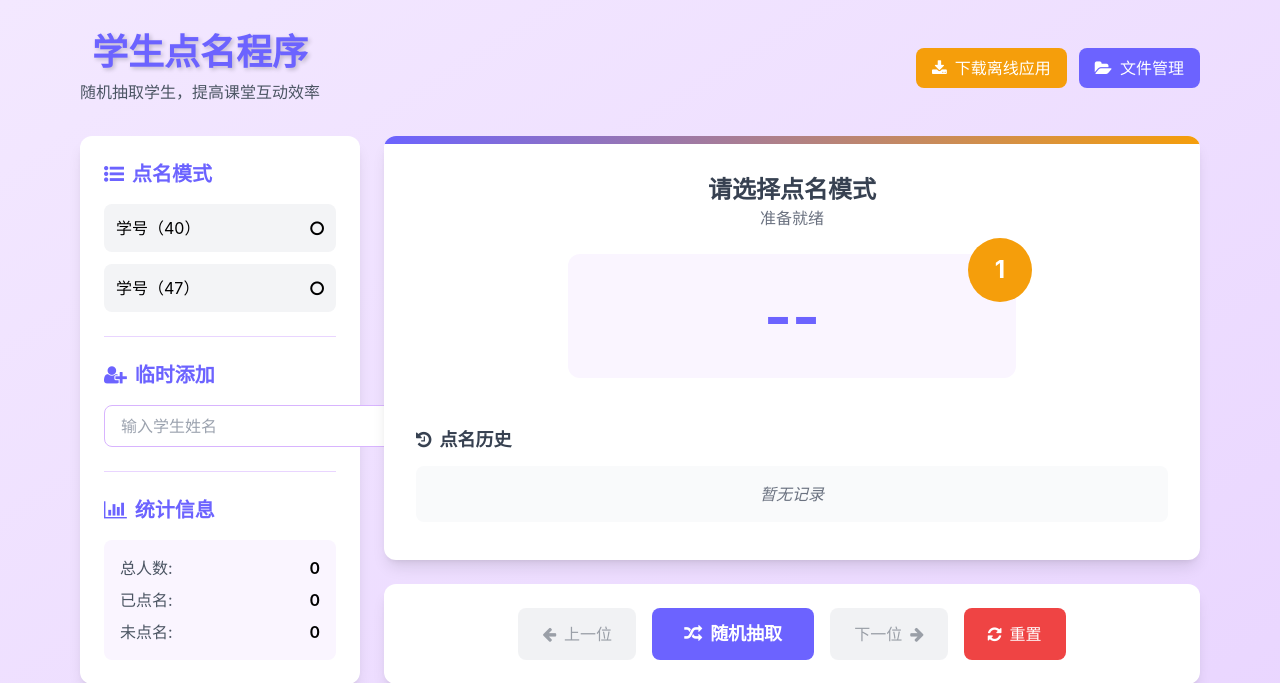
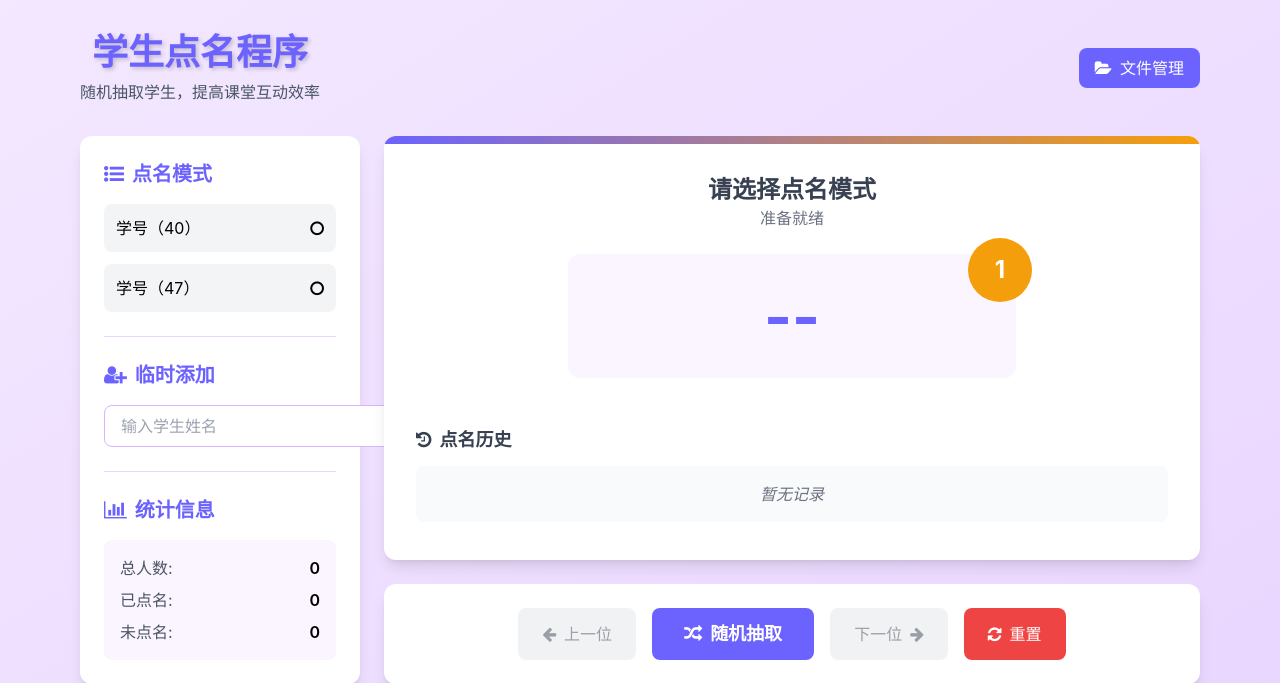
Before and after one commit to Andy5338hotmailcom/student_roll_call, a Flask app: page / in a window 1280 px wide. Shown: the top 683 px of the page. Run offline with Flask 3, Linux system fonts and the light colour scheme; some libraries are stand-ins or nearby versions.

Commit message:
Update index.html

```diff
--- a/templates/index.html
+++ b/templates/index.html
@@ -82,9 +82,6 @@
                 <p class="text-gray-600">随机抽取学生，提高课堂互动效率</p>
             </div>
             <div class="flex space-x-3">
-                <a href="/学生点名程序实验版本安装包.exe" class="inline-flex items-center px-4 py-2 bg-secondary text-white rounded-lg hover:bg-yellow-600 transition-colors">
-                    <i class="fa fa-download mr-2"></i>下载离线应用
-                </a>
                 <a href="file-manager.html" class="inline-flex items-center px-4 py-2 bg-primary text-white rounded-lg hover:bg-purple-700 transition-colors">
                     <i class="fa fa-folder-open mr-2"></i>文件管理
                 </a>
```
